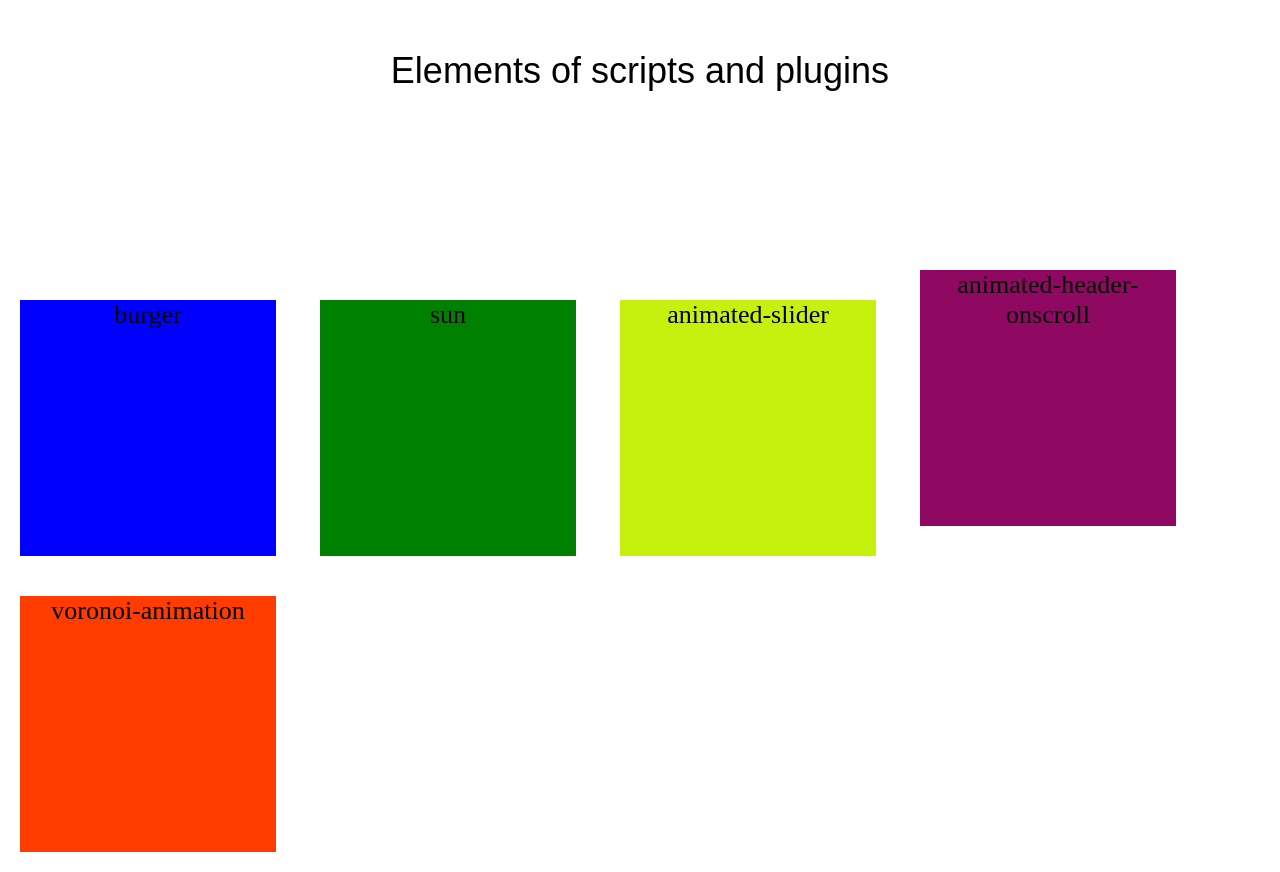
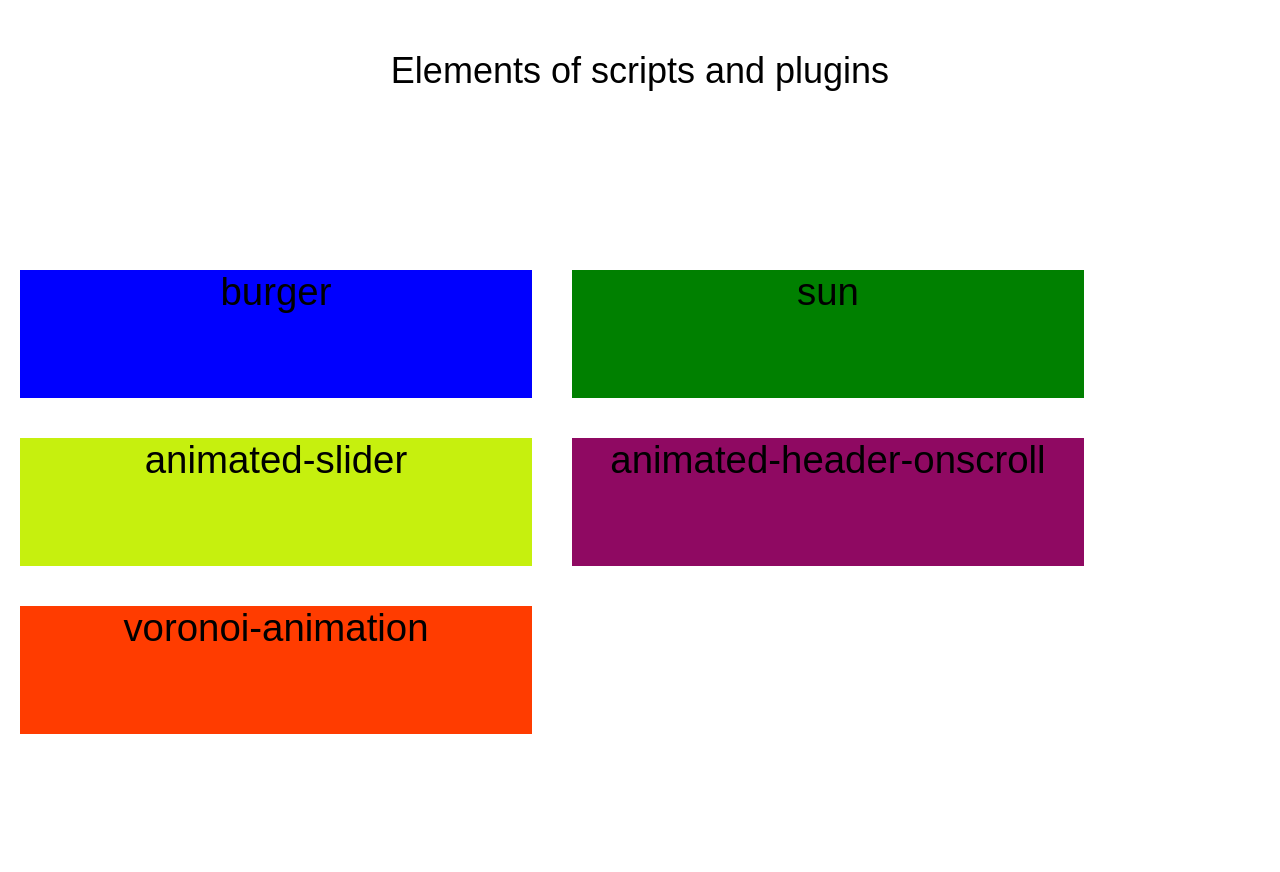
Before and after one commit to linkeusblind/elements, a plain HTML site: page index.html in a window 1280 px wide. After the commit the page ends 800 px from the top, so only its background shows below. Drawn offline with Linux system fonts and the light colour scheme.

```diff
--- a/index.html
+++ b/index.html
@@ -19,41 +19,47 @@
             font-family: Arial, Helvetica, sans-serif;
         }
         div {
-            display: inline-block;
-            width: 20vw;
-            height: 20vw;
+            width: 40vw;
+            height: 10vw;
             margin: 20px;
             text-align: center;
         }
         a {
-            font-size: 26px;
+            font-family: Arial, Helvetica, sans-serif;
+            font-size: 3vw;
             text-decoration: none;
             color:black;
         }
 
         .el1 {
+            float: left;
             background-color: blue;
+
         }
         .el2 {
+            float: left;
             background-color: green;
         }
         .el3 {
+            float: left;
             background-color: rgb(198, 240, 14);
         }
         .el4 {
+            float: left;
             background-color: rgb(143, 9, 98);
         }
         .el5 {
+            float: left;
             background-color: rgb(255, 60, 0);
         }
     </style>
 </head>
 <body>
     <header>Elements of scripts and plugins</header>
-    <div class="el1"><a href="burger/index.html">burger</a></div>
-    <div class="el2"><a href="sun/index.html">sun</a></div>
-    <div class="el3"><a href="animated-slider/index.html">animated-slider</a></div>
-    <div class="el4"><a href="animated-header-onscroll/index.html">animated-header-onscroll</a></div>
-    <div class="el5"><a href="voronoi-animation/index.html">voronoi-animation</a></div>
+    <a href="burger/index.html"><div class="el1">burger</div></a>
+    <a href="sun/index.html"><div class="el2">sun</div></a>
+    <a href="animated-slider/index.html"><div class="el3">animated-slider</div></a>
+    <a href="animated-header-onscroll/index.html"><div class="el4">animated-header-onscroll</div></a>
+    <a href="voronoi-animation/index.html"><div class="el5">voronoi-animation</div></a>
 </body>
 </html>
```
